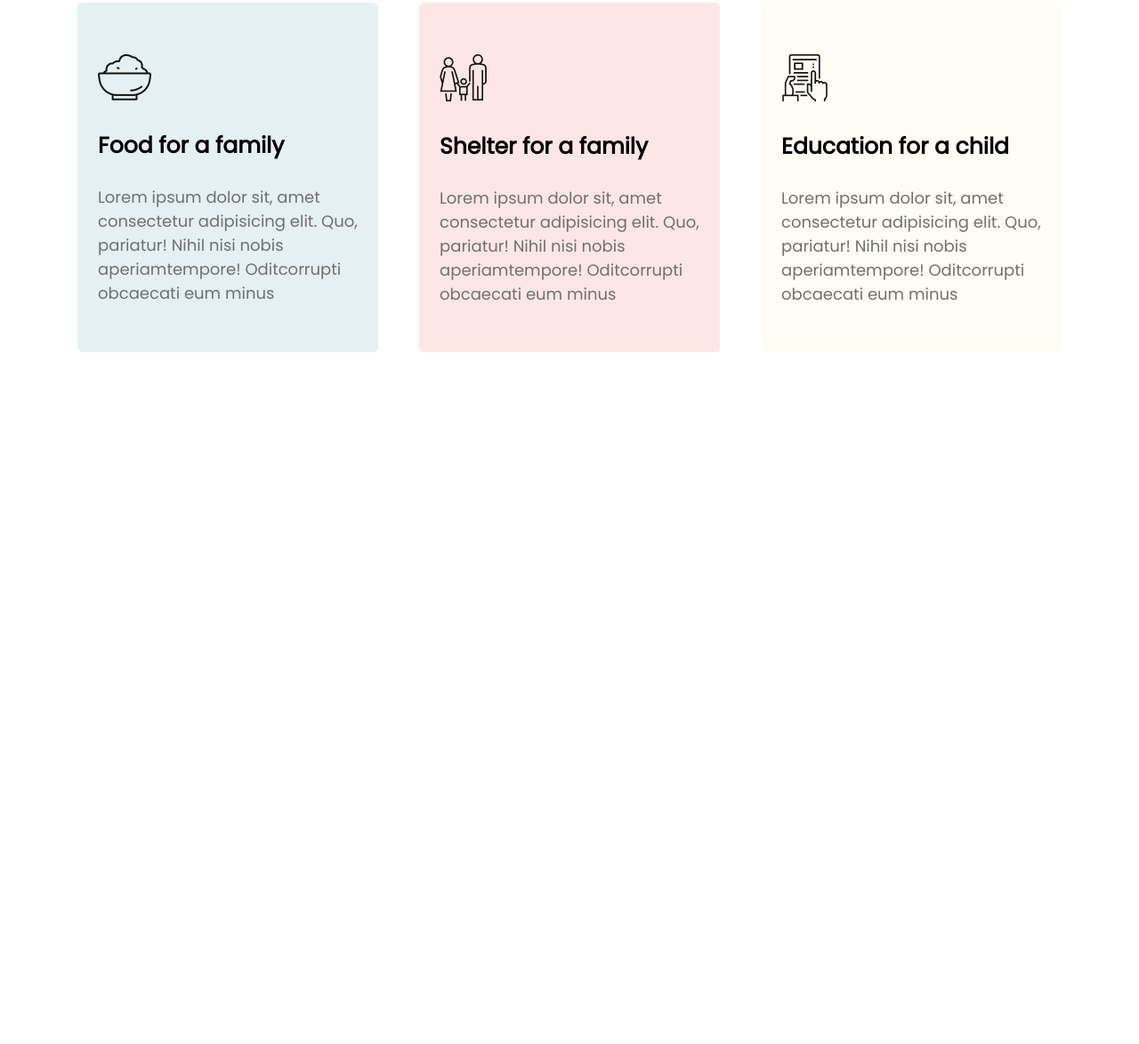
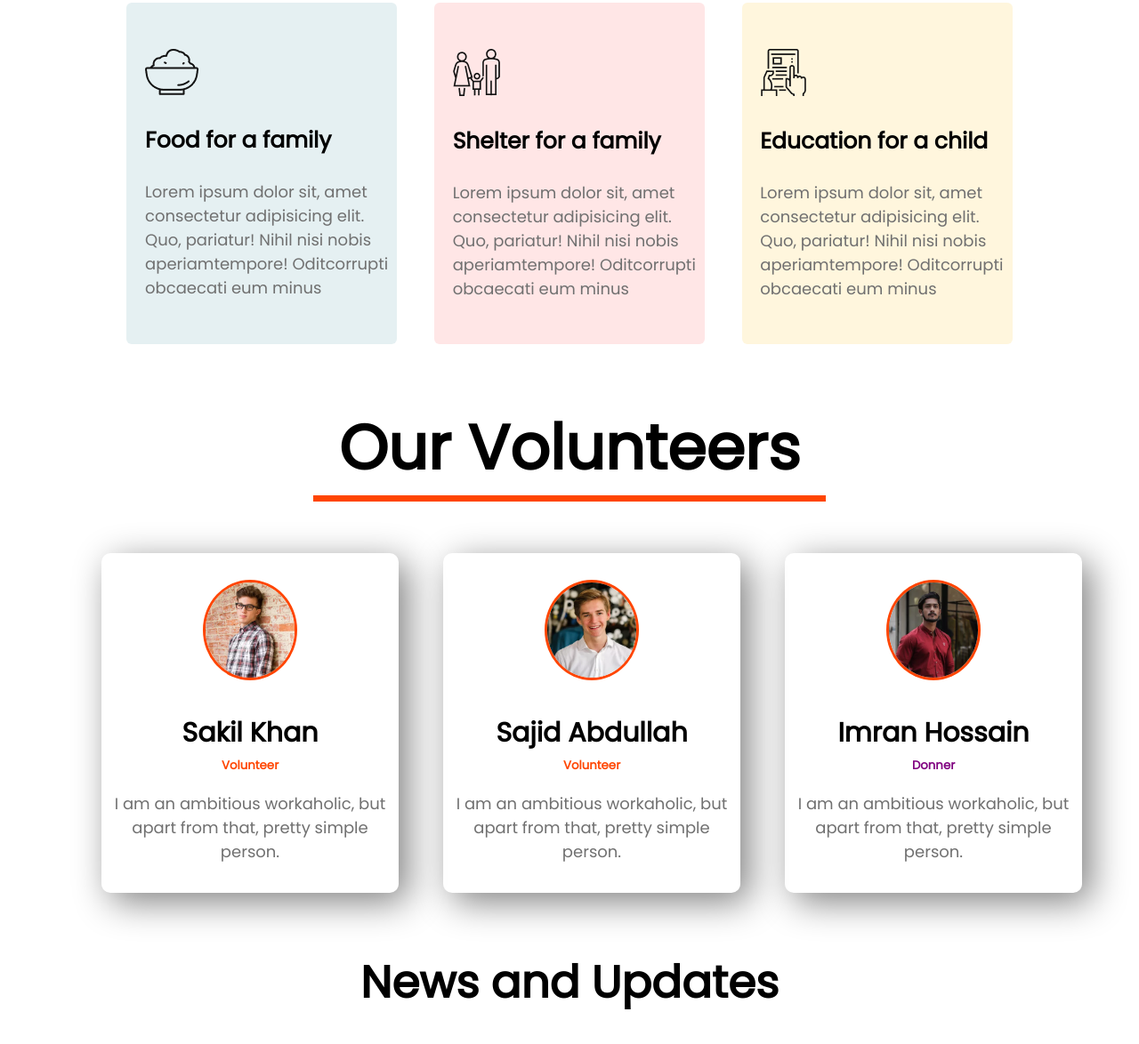
Before and after one commit to sajid1545/PH-assignmet1-Dontate-Today, a plain HTML site: page index.html in a window 1280 px wide. Shown: the part 1796-2970 px from the top of the page at 89% size. Before the commit the page ends 2256 px from the top, so only its background shows below. Drawn offline with Linux system fonts and the light colour scheme.

Commit message:
volunteers added

```diff
--- a/index.html
+++ b/index.html
@@ -88,6 +88,40 @@
             </div>
         </div>
     </section>
+
+
+    <section class="our-volunteers">
+        <div class="volunteer-intro">
+            <h1>Our Volunteers</h1>
+        </div>
+        <div class="volunteers">
+            <div class="volunteers-1 volunteer-info">
+                <img src="volunteer Images/sakil.png" alt="">
+                <h3>Sakil Khan</h3>
+                <small class="orange-color">Volunteer</small>
+                <p>I am an ambitious workaholic, but apart from that, pretty simple person.</p>
+            </div>
+            <div class="volunteers-2 volunteer-info">
+                <img src="volunteer Images/sajid.png" alt="">
+                <h3>Sajid Abdullah</h3>
+                <small class="orange-color">Volunteer</small>
+                <p>I am an ambitious workaholic, but apart from that, pretty simple person.</p>
+            </div>
+            <div class="volunteers-3 volunteer-info">
+                <img src="volunteer Images/imran.png" alt="">
+                <h3>Imran Hossain</h3>
+                <small class="purple-color">Donner</small>
+                <p>I am an ambitious workaholic, but apart from that, pretty simple person.</p>
+            </div>
+        </div>
+    </section>
+
+
+    <section class="flood">
+        <div class="flood-news">
+            <h2>News and Updates</h2>
+        </div>
+    </section>
 </body>
 
 </html>
--- a/style.css
+++ b/style.css
@@ -4,6 +4,14 @@ body {
     margin: 0;
     padding: 0;
     font-family: 'Poppins', sans-serif;
+}
+
+small {
+    font-weight: 700;
+}
+
+.purple-color {
+    color: purple;
 }
 
 h1 {
@@ -141,6 +149,8 @@ p {
 
 .donation-items {
     display: flex;
+    margin-left: 5%;
+    margin-right: 5%;
 }
 
 .donation {
@@ -169,7 +179,50 @@ p {
 }
 
 .education {
-    background-color: rgba(255, 244, 214, 25%);
+    background-color: rgba(255, 244, 214, 83%);
     border: none;
 
 }
+
+.volunteer-intro {
+    text-align: center;
+    width: 50%;
+    margin: 0px auto;
+}
+
+.volunteer-intro h1 {
+    border-bottom: 7px solid orangered;
+}
+
+.our-volunteers {
+    width: 90%;
+    margin: 20px auto 5%;
+}
+
+.volunteers {
+    display: flex;
+}
+
+.volunteer-info {
+    width: 30%;
+    margin: 0 auto 0 50px;
+    box-shadow: 10px 10px 40px gray;
+    text-align: center;
+    padding-top: 30px;
+    border-radius: 10px;
+    padding-bottom: 15px;
+}
+
+.volunteer-info h3 {
+    margin-bottom: 0;
+}
+
+.volunteer-info img {
+    width: 30%;
+    border-radius: 50%;
+    border: 3px solid orangered;
+}
+
+.flood-news {
+    text-align: center;
+}
```
Also changed, not shown: volunteer Images/imran.png (added), volunteer Images/sajid.png (added), volunteer Images/sakil.png (added), volunteer Images/volunteer-bg.jpg (added).
